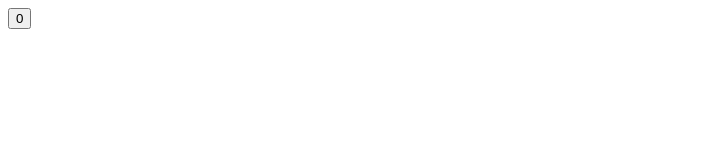
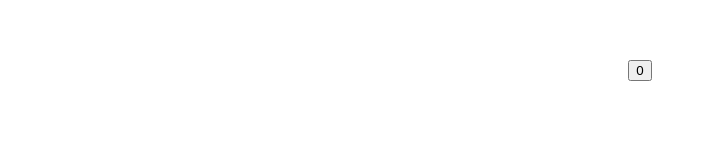
Before and after one commit to paulsparks/local-chatroom, a Vue app: page / in a window 1280 px wide. Shown: the top 160 px of the page, without its empty margins (0-707 px from the left). Built offline with nearby package versions, Linux system fonts and the light colour scheme.

Commit message:
Fixed css

```diff
--- a/src/App.vue
+++ b/src/App.vue
@@ -14,12 +14,12 @@ export default {
 </script>
 
 <style>
-/* #app {
+#app {
   font-family: Avenir, Helvetica, Arial, sans-serif;
   -webkit-font-smoothing: antialiased;
   -moz-osx-font-smoothing: grayscale;
   text-align: center;
   color: #2c3e50;
   margin-top: 60px;
-} */
+}
 </style>
```
